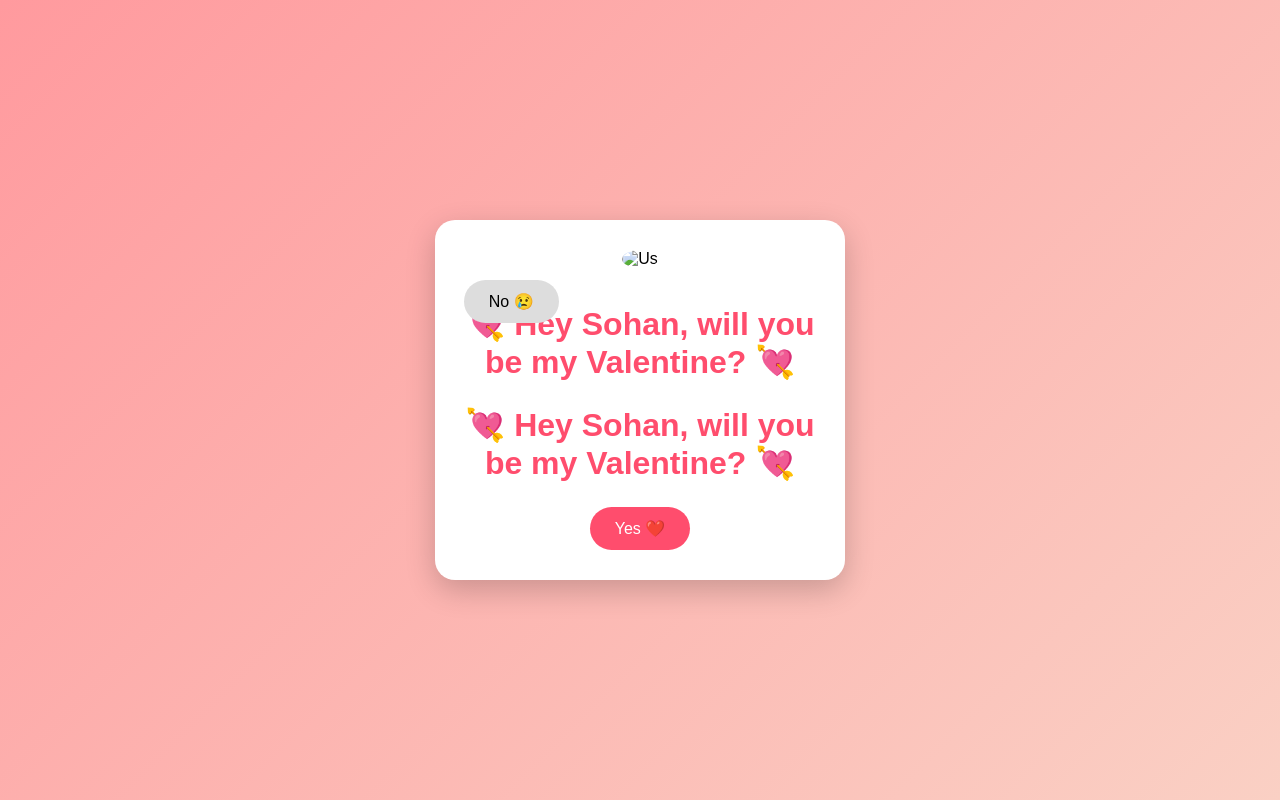
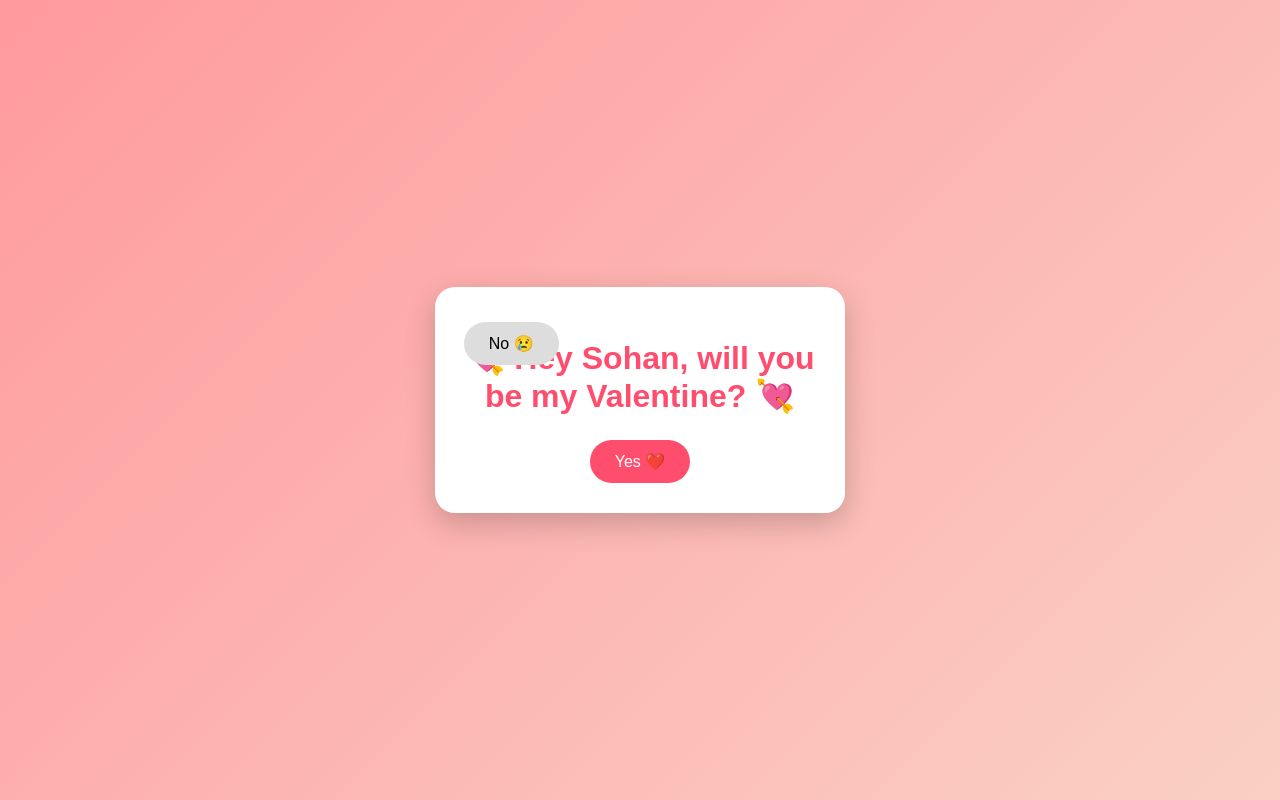
Before and after one commit to shreya19072003/Valentine, a plain HTML site: page index.html in a window 1280 px wide. Drawn offline with Linux system fonts and the light colour scheme.

Commit message:
Fix HTML structure and remove duplicate content

```diff
--- a/index.html
+++ b/index.html
@@ -102,13 +102,6 @@ top: 120px;
 
 
 <div class="card">
-  <img
-  src="C:\Users\WELCOME\Desktop\hcl onboarding\us.jpeg".jpg"
-  alt="Us"
-  style="width:120px; height:120px; border-radius:50%; object-fit:cover; margin-bottom:15px;"
->
-
-<h1>💘 Hey Sohan, will you be my Valentine? 💘</h1>
 
 <h1>💘 Hey Sohan, will you be my Valentine? 💘</h1>
 
```
